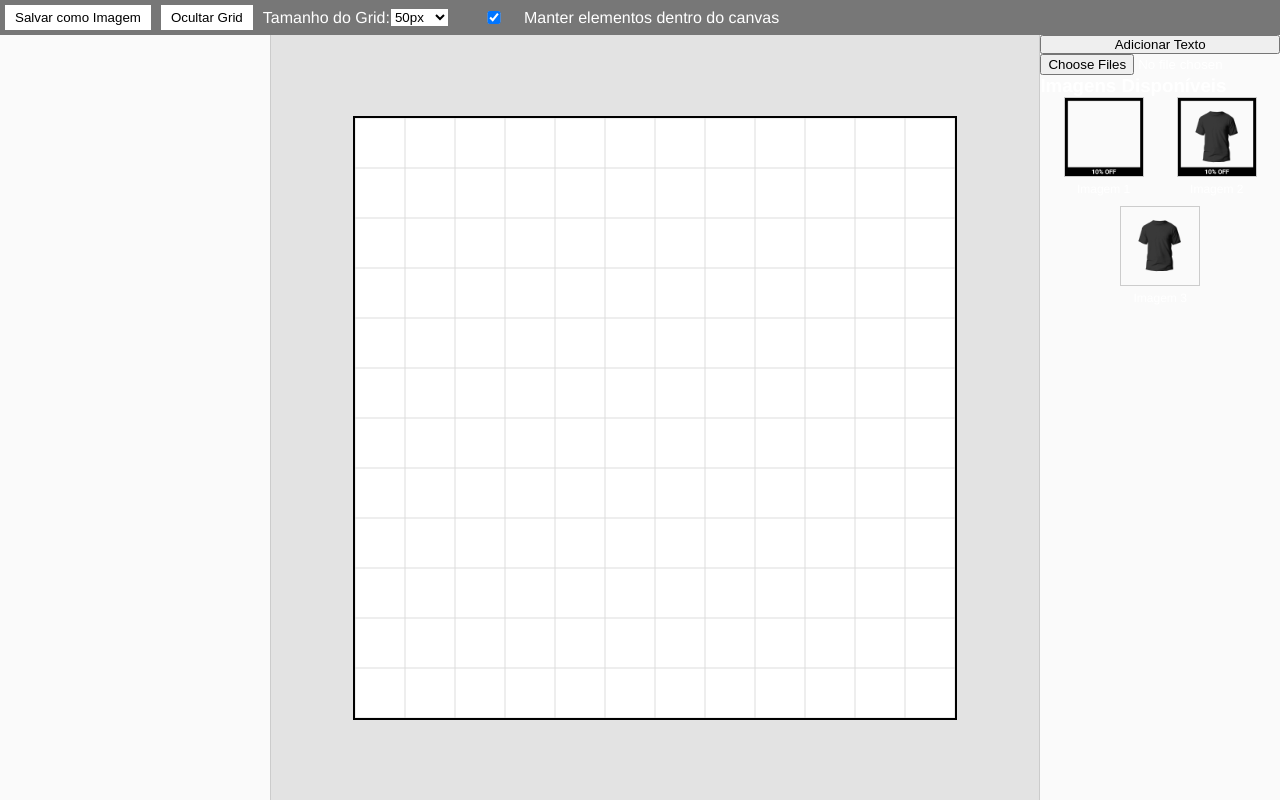
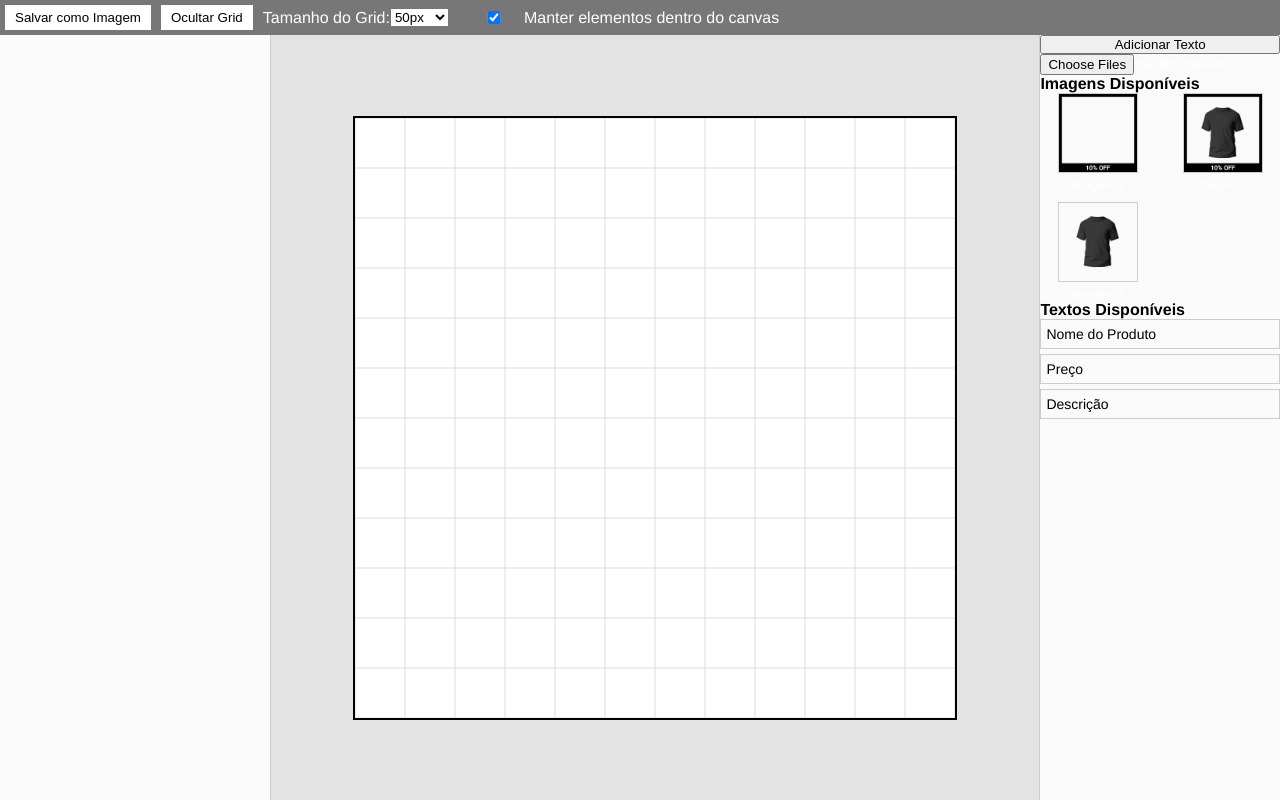
Before and after one commit to BRAN2K/image-editor, a Next.js app: page /editor in a window 1280 px wide. Built offline with nearby package versions, Linux system fonts and the light colour scheme.

Commit message:
feat: Add dynamic text option to ElementList

```diff
--- /dev/null
+++ b/src/app/api/texts/route.ts
@@ -0,0 +1,26 @@
+// src/app/api/texts/route.ts
+
+import { NextResponse } from 'next/server';
+
+// Dados simulados - substitua pelo acesso ao seu banco de dados
+const texts = [
+  {
+    id: '1',
+    name: 'Nome do Produto',
+    content: 'Super Widget',
+  },
+  {
+    id: '2',
+    name: 'Preço',
+    content: 'R$19,99',
+  },
+  {
+    id: '3',
+    name: 'Descrição',
+    content: 'Um widget incrível que faz tudo o que você precisa.',
+  },
+];
+
+export async function GET(request: Request) {
+  return NextResponse.json(texts);
+}
--- a/src/components/ImageEditor/CanvasElements/TextLayer.tsx
+++ b/src/components/ImageEditor/CanvasElements/TextLayer.tsx
@@ -19,7 +19,9 @@ const TextLayer: React.FC<TextLayerProps> = ({ layer, shapeRefs, canvasWidth, ca
   const [selectedLayerId, setSelectedLayerId] = useRecoilState(selectedLayerIdState);
 
   const handleDblClick = () => {
-    setIsEditing(true);
+    if (layer.editable !== false) {
+      setIsEditing(true);
+    }
   };
 
   const onSelect = () => {
--- a/src/components/ImageEditor/ElementList/index.tsx
+++ b/src/components/ImageEditor/ElementList/index.tsx
@@ -1,7 +1,7 @@
 // src/components/ImageEditor/LayerList/index.ts
 import React, { useEffect, useState } from 'react';
 import { v4 as uuidv4 } from 'uuid';
-import { ElementListContainer, ImageItem, ImageList } from './style';
+import { ElementListContainer, ImageItem, ImageList, SectionTitle, TextItem, TextList } from './style';
 import { useRecoilState } from 'recoil';
 import { layersState, selectedLayerIdState } from '@/state/atoms';
 import { LayerType } from '@/types';
@@ -12,9 +12,16 @@ interface ImageData {
   url: string;
 }
 
+interface TextData {
+  id: string;
+  name: string;
+  content: string;
+}
+
 const ElementList: React.FC = () => {
   const [layers, setLayers] = useRecoilState(layersState);
   const [images, setImages] = useState<ImageData[]>([]);
+  const [texts, setTexts] = useState<TextData[]>([]);
 
   // Função para buscar as imagens da API
   useEffect(() => {
@@ -25,6 +32,17 @@ const ElementList: React.FC = () => {
     };
 
     fetchImages();
+  }, []);
+
+  // Buscar textos da API
+  useEffect(() => {
+    const fetchTexts = async () => {
+      const response = await fetch('/api/texts');
+      const data = await response.json();
+      setTexts(data);
+    };
+
+    fetchTexts();
   }, []);
 
   // Função para adicionar uma imagem ao canvas
@@ -48,6 +66,29 @@ const ElementList: React.FC = () => {
       };
       setLayers((prev) => [...prev, newLayer]);
     };
+  };
+
+  // Função para adicionar um texto não editável ao canvas
+  const handleDynamicAddText = (textData: TextData) => {
+    const newLayer: LayerType = {
+      id: uuidv4(),
+      name: textData.name,
+      type: 'text',
+      visible: true,
+      locked: false,
+      x: 100,
+      y: 100,
+      rotation: 0,
+      width: 200,
+      height: 50,
+      zIndex: layers.length,
+      text: textData.content,
+      fontSize: 24,
+      fontFamily: 'Arial',
+      fill: '#000000',
+      editable: false,
+    };
+    setLayers((prev) => [...prev, newLayer]);
   };
 
   // Função para adicionar uma nova camada ao carregar uma imagem
@@ -88,7 +129,7 @@ const ElementList: React.FC = () => {
   };
 
   // Função para adicionar uma nova camada de texto
-  const handleAddText = () => {
+  const handleAddEditableText = () => {
     const newLayer: LayerType = {
       id: uuidv4(),
       name: 'Camada de Texto',
@@ -111,9 +152,9 @@ const ElementList: React.FC = () => {
 
   return (
     <ElementListContainer>
-      <button onClick={handleAddText}>Adicionar Texto</button>
+      <button onClick={handleAddEditableText}>Adicionar Texto</button>
       <input type="file" title="Teste" onChange={handleUpload} multiple />
-      <h3>Imagens Disponíveis</h3>
+      <SectionTitle>Imagens Disponíveis</SectionTitle>
       <ImageList>
         {images.map((image) => (
           <ImageItem key={image.id} onClick={() => handleAddImage(image)}>
@@ -122,6 +163,14 @@ const ElementList: React.FC = () => {
           </ImageItem>
         ))}
       </ImageList>
+      <SectionTitle>Textos Disponíveis</SectionTitle>
+      <TextList>
+        {texts.map((text) => (
+          <TextItem key={text.id} onClick={() => handleDynamicAddText(text)}>
+            <span>{text.name}</span>
+          </TextItem>
+        ))}
+      </TextList>
     </ElementListContainer>
   );
 };
--- a/src/components/ImageEditor/ElementList/style.ts
+++ b/src/components/ImageEditor/ElementList/style.ts
@@ -9,11 +9,15 @@ export const ElementListContainer = styled.div`
   background-color: #fafafa;
 `;
 
+export const SectionTitle = styled.h4`
+  color: #000;
+`;
+
 export const ImageList = styled.div`
-  display: flex;
-  flex-wrap: wrap;
+  display: grid;
+  grid-template-columns: repeat(2, 1fr);
   gap: 10px;
-  justify-content: space-evenly;
+  justify-items: center;
 `;
 
 export const ImageItem = styled.div`
@@ -37,3 +41,24 @@ export const ImageItem = styled.div`
     opacity: 0.8;
   }
 `;
+
+export const TextList = styled.div`
+  display: flex;
+  flex-direction: column;
+  gap: 5px;
+`;
+
+export const TextItem = styled.div`
+  cursor: pointer;
+  padding: 5px;
+  border: 1px solid #ccc;
+
+  span {
+    font-size: 14px;
+    color: #000;
+  }
+
+  &:hover {
+    background-color: #e8e8e8;
+  }
+`;
--- a/src/types/index.ts
+++ b/src/types/index.ts
@@ -17,4 +17,5 @@ export interface LayerType {
   fontSize?: number;
   fontFamily?: string;
   fill?: string;
+  editable?: boolean;
 }
```
